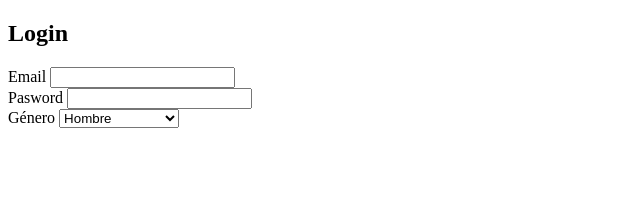
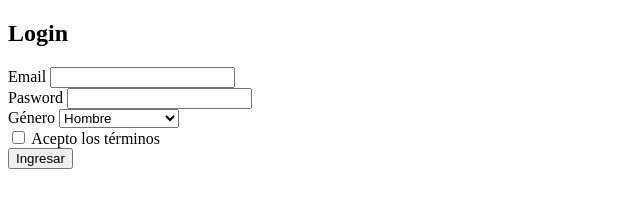
Before and after one commit to Annie2106/TallerSesion22SW2, a plain HTML site: page index.html in a window 1280 px wide. Shown: the whole page, without its empty margins (0-640 px from the left). Drawn offline with Linux system fonts and the light colour scheme.

Commit message:
Agregando checkbox y botón al formulario

```diff
--- a/index.html
+++ b/index.html
@@ -26,6 +26,13 @@
                 <option value="binario">Binario</option>
             </select>
         </div class="form-group">
+        <div>
+            <input type="checkbox" id="terminos">
+            <label for="terms">Acepto los términos</label>
+        </div>
+        <div class="form-group">
+            <button type="submit">Ingresar</button>
+        </div>
     </form>
 
 </body>
```
